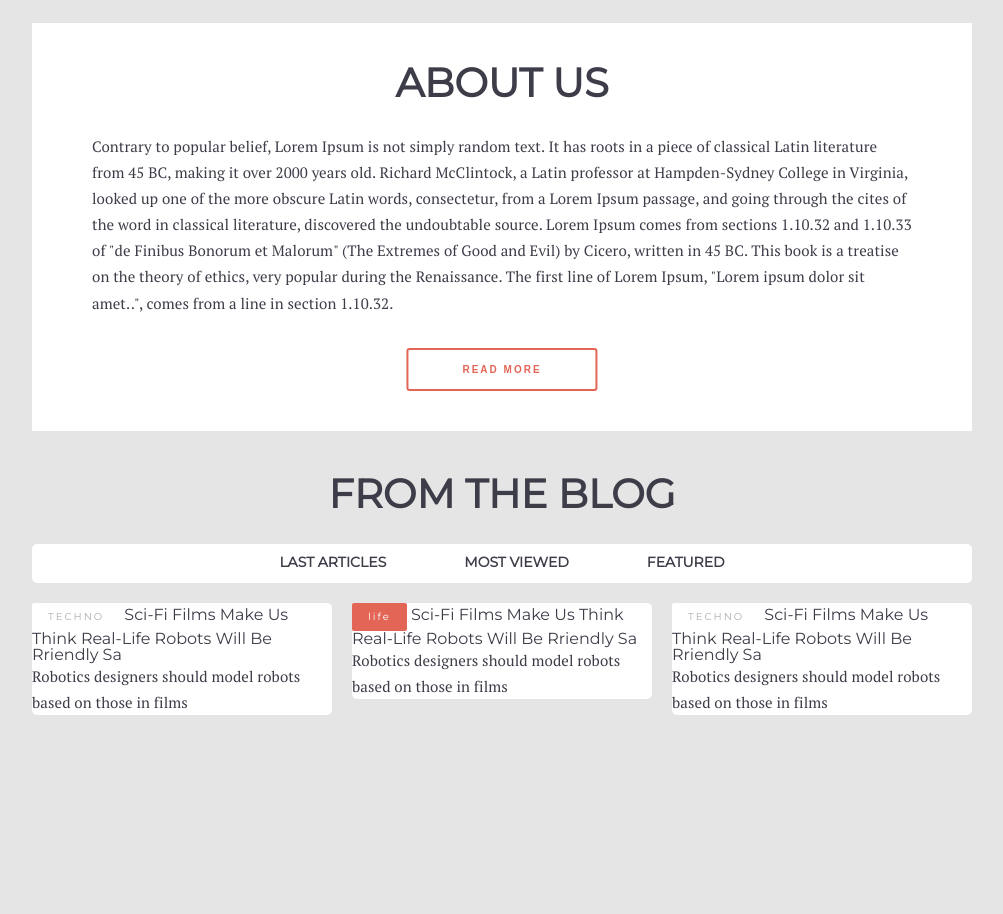
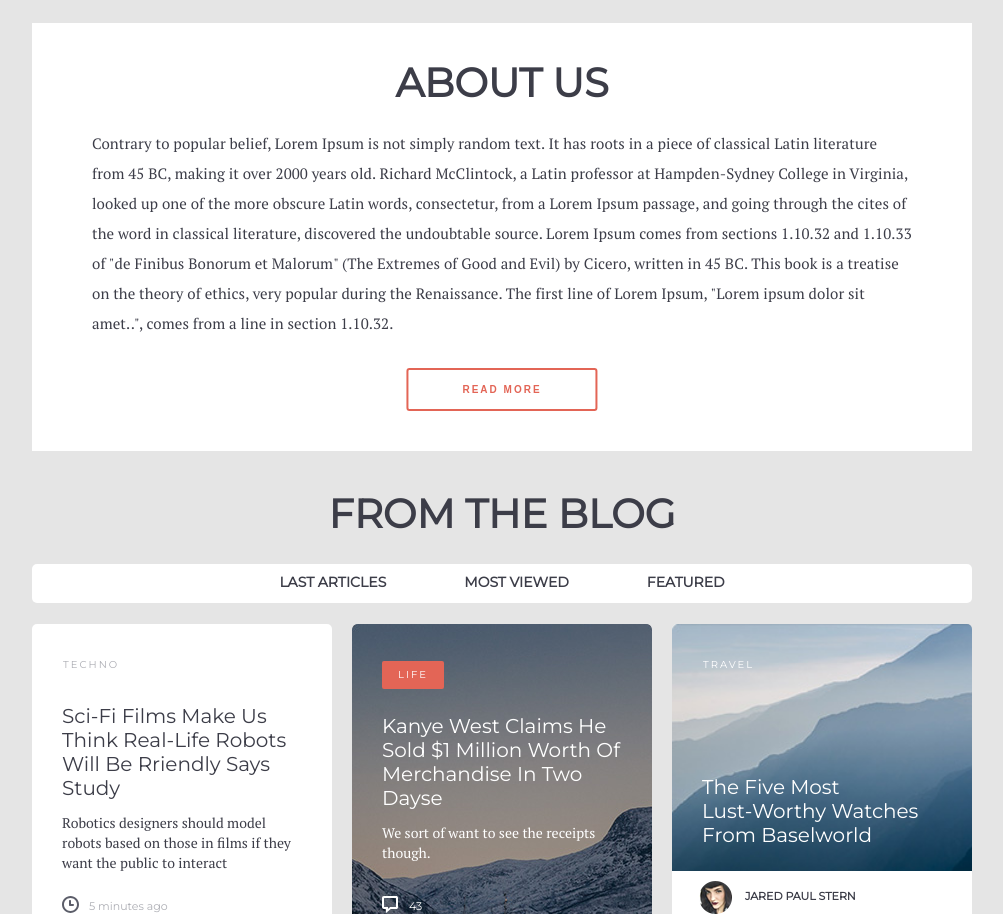
Before and after one commit to YerinaJu/arbuzz, a plain HTML site: page main.html in a window 1280 px wide. Shown: the part 1886-2800 px from the top of the page, without its empty margins (138-1141 px from the left). Before the commit the page ends 2601 px from the top, so only its background shows below. Drawn offline with Linux system fonts and the light colour scheme.

Commit message:
update main - from the blog

```diff
--- a/main.html
+++ b/main.html
@@ -234,27 +234,36 @@
 				</article>
 				<!-- /tabs -->
 				<div class="blog-wrapper">
-					<article class="blog-items col-4">
-						<span class="tag white">TECHNO</span>
-						<strong class="blog-title">Sci-Fi Films Make Us Think Real-Life Robots Will Be Rriendly Sa</strong>
-						<p class="main-paragragh">
-							Robotics designers should model robots based on those in films
-						</p>
-					</article>
-					<article class="blog-items col-4">
-						<span class="tag">life</span>
-						<strong class="blog-title">Sci-Fi Films Make Us Think Real-Life Robots Will Be Rriendly Sa</strong>
-						<p class="main-paragragh">
-							Robotics designers should model robots based on those in films
-						</p>
-					</article>
-					<article class="blog-items col-4">
-						<span class="tag white">TECHNO</span>
-						<strong class="blog-title">Sci-Fi Films Make Us Think Real-Life Robots Will Be Rriendly Sa</strong>
-						<p class="main-paragragh">
-							Robotics designers should model robots based on those in films
-						</p>
-					</article>
+					<a href="" class="blog-items col-4">
+						<div class="inner-wrapper">
+							<div class="tag white">TECHNO</div>
+							<strong class="blog-title">Sci-Fi Films Make Us Think Real-Life Robots Will Be Rriendly Says Study</strong>
+							<p class="blog-paragragh">
+								Robotics designers should model robots based on those in films if they want the public to interact
+							</p>
+						</div>
+						<div class="times">5 minutes ago</div>
+					</a>
+					<a href="" class="blog-items col-4">
+						<div class="inner-wrapper">
+							<div class="tag red">LIFE</div>
+							<strong class="blog-title">Kanye West Claims He Sold $1 Million Worth Of Merchandise In Two Dayse</strong>
+							<p class="blog-paragragh">
+								We sort of want to see the receipts though.
+							</p>
+						</div>
+						<div class="comments">43</div>
+					</a>
+					<a href="" class="blog-items another col-4">
+						<div class="inner-wrapper">
+							<div class="tag">TRAVEL</div>
+							<strong class="blog-title">The Five Most <br>Lust-Worthy Watches From Baselworld</strong>
+						</div>
+						<div class="writer">
+							<img src="img/blog-writer.png" alt="">
+							JARED PAUL STERN
+						</div>
+					</a>
 				</div>
 			</section>
 			<!-- /from-the-blog -->
@@ -262,6 +271,14 @@
 		<!-- /wrapper -->
 	</main>
 	<!-- /main -->
+	<section class="footer">
+			<div class="footer-top">
+				<div class="wrapper"></div>
+			</div>
+			<div class="footer-bottom">
+				<div class="wrapper"></div>
+			</div>
+	</section>
 	<script src="js/showgrid.js"></script>
 </body>
 </html>
--- a/sass/_element.sass
+++ b/sass/_element.sass
@@ -101,20 +101,18 @@ span[class*="label-"]
 .label-hit
 	background-color: #e3db56
 
-
 .tag
 	display: inline-block
 	padding: 0.9em 1.6em
-	background-color: #e36556
 	border-radius: 2px
 	font-size: 10px
+	letter-spacing: 2px
 	color: #fff
-	letter-spacing: 2px
-
+.tag.red
+	background-color: #e36556
 .tag.white
 	background-color: #fff
 	color: #adaeb4
-
 
 /* etc-button */
 .arrow-btn
--- a/sass/grid.scss
+++ b/sass/grid.scss
@@ -5,7 +5,7 @@
   margin-left: auto;
   margin-right: auto;
   width: 940px;
-  height: 400vh;
+  height: 500vh;
   transform: translate(-50%);
   background:
     linear-gradient(90deg, rgba(0, 255, 255, 0.4) 60px, transparent 60px, transparent 60px, transparent 80px),
--- a/sass/style.sass
+++ b/sass/style.sass
@@ -36,6 +36,12 @@ $bg-color: #e5e5e5
 //import
 @import _element
 
+h2
+    margin-bottom: 30px
+    font-weight: bold
+    font-size: 40px
+    text-transform: uppercase
+    text-align: center
 
 body
     min-width: 940px
@@ -127,7 +133,6 @@ img
     +size(100%, 583px)
     margin: 0 auto
     background-image: linear-gradient(180deg, #ededed, #f1f1f1)
-
 .carousel-container
     @extend %wrapper
     @extend %clearfix
@@ -157,7 +162,7 @@ img
             display: block
             font-family: 'Montserrat', Sans-serif
             font-size: 112px
-            font-weight: 700
+            font-weight: 900
             letter-spacing: 20px
             font-style: normal
             color: $black
@@ -326,29 +331,89 @@ img
     background-color: $white
     .default-btn
         margin-left: 50%
-        margin-top: 32px
+        margin-top: 30px
         transform: translateX(-50%)
-
-.main-paragragh
-    font-family: 'PT Serif', serif
-    text-align: left
-    font-size: 15px
-    line-height: 1.74
-    letter-spacing: 0.1px
-h2
-    margin-bottom: 30px
-    font-weight: bold
-    font-size: 40px
-    text-transform: uppercase
-    text-align: center
+    .main-paragragh
+        font-family: 'PT Serif', serif
+        text-align: left
+        font-size: 15px
+        letter-spacing: 0.1px
+        margin-top: -5px
+        line-height: 2
 
 .from-the-blog
     margin-top: 43px
     .blog-wrapper
-        margin-top: 20px
+        margin-top: 21px
+        @extend %clearfix
         .blog-items
+            overflow: hidden
             margin-right: 20px
             background-color: $white
             border-radius: 5px
-            &:last-child
+            box-sizing: border-box
+            .inner-wrapper
+                padding: 27px 30px 0
+                height: 220px
+            .tag
+                margin-left: -15px
+            &:nth-child(2)
+                background: url("../img/blog_bg1.jpg") no-repeat
+                    size: cover
+                color: $white
+                .tag
+                    margin:
+                        top: 10px
+                        left: 0
+            &.another
                 margin-right: 0
+                background: url("../img/blog_bg2.jpg") no-repeat
+                    size: cover
+                color: $white
+                .blog-title
+                    margin-top: 96px
+            .blog-title
+                display: block
+                margin:
+                    top: 25px
+                    bottom: 13px
+                font-size: 20px
+                text-align: left
+                line-height: 1.2
+            .blog-paragragh
+                font-family: 'PT Serif', serif
+                font-size: 14px
+                text-align: left
+                line-height: 1.43
+            .times, .comments, .writer
+                font-size: 11px
+                box-sizing: border-box
+            .times, .comments
+                margin:
+                    left: 30px
+                    top: 25px
+                padding:
+                    left: 27px
+                    top: 5px
+                height: 28px
+            .times
+                background: url("../svg/icon/time.svg") no-repeat
+                color: #adaeb4
+            .comments
+                background: url("../svg/icon/comment.svg") no-repeat
+            .writer
+                height: 53px
+                padding:
+                    left: 27px
+                    top: 10px
+                background-color: $white
+                color: $black
+                font-weight: bold
+                img
+                    margin-right: 10px
+
+.footer
+    margin-top: 20px
+    background-color: $white
+    .footer-bottom
+        border-top: 1px solid $bg-color
```
Also changed, not shown: css/grid.css, css/style.css, img/blog-writer.png (added), img/blog_bg1.jpg (added), img/blog_bg2.jpg (added), svg/icon/comment.svg (added), svg/icon/time.svg (added).
